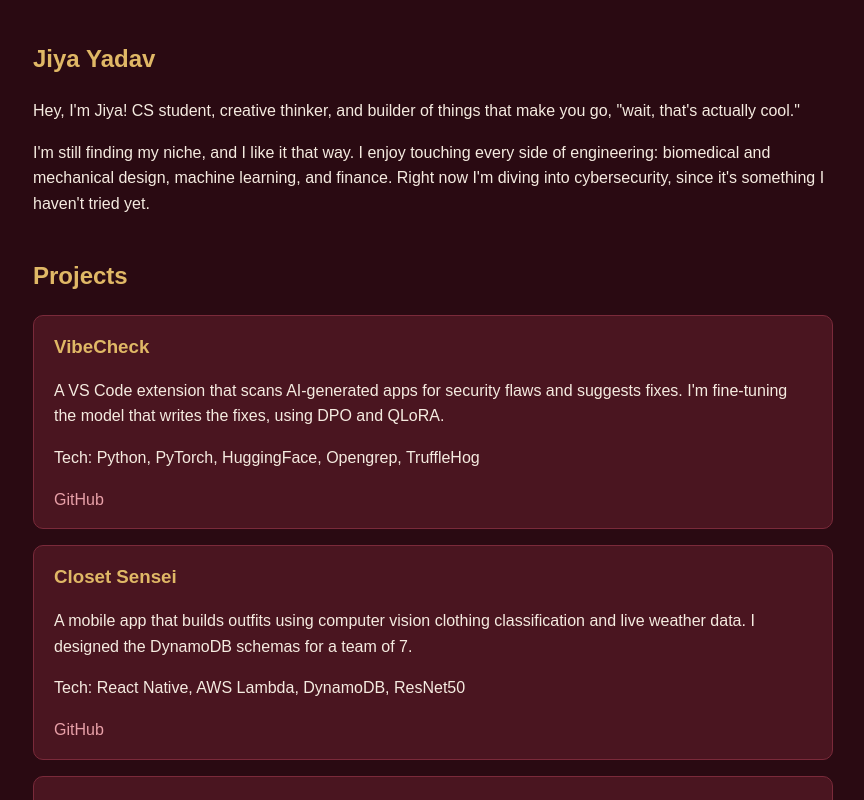
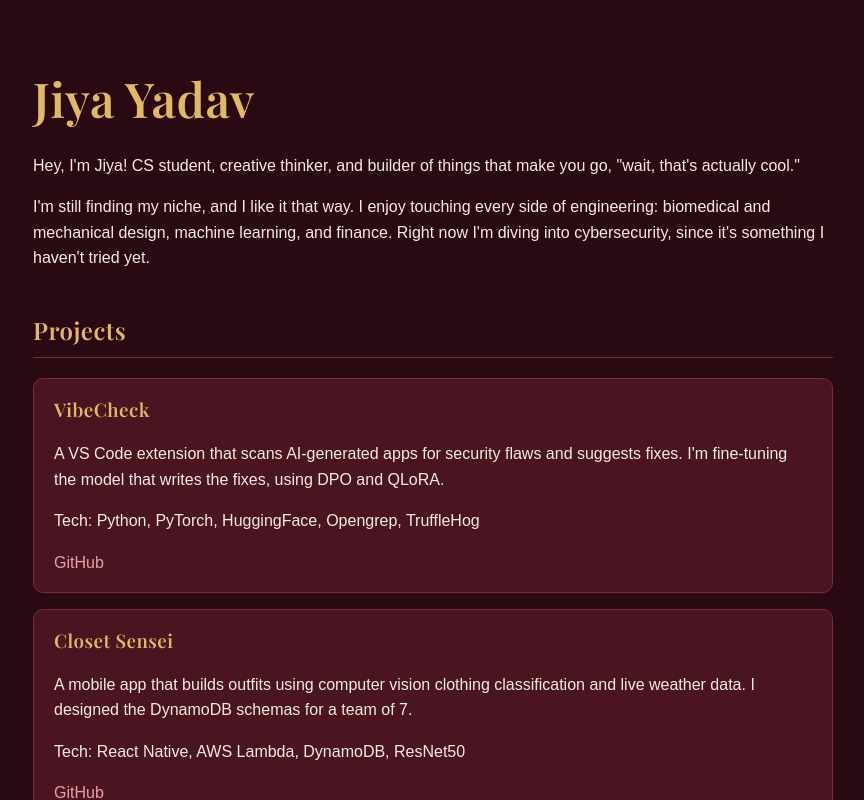
Before and after one commit to jiya032007/jiya032007.github.io, a React (Vite) app: page / in a window 1280 px wide. Shown: the top 800 px of the page, without its empty margins (207-1071 px from the left). Built offline with nearby package versions, Linux system fonts and the light colour scheme.

Commit message:
Add serif font

```diff
--- a/index.html
+++ b/index.html
@@ -4,7 +4,9 @@
     <meta charset="UTF-8" />
     <link rel="icon" type="image/svg+xml" href="/favicon.svg" />
     <meta name="viewport" content="width=device-width, initial-scale=1.0" />
-    <title>jiya032007.github.io</title>
+    <title>Jiya Yadav | Portfolio</title>
+    <link rel="preconnect" href="https://fonts.googleapis.com" />
+    <link href="https://fonts.googleapis.com/css2?family=Playfair+Display:wght@600&display=swap" rel="stylesheet" />
   </head>
   <body>
     <div id="root"></div>
--- a/src/index.css
+++ b/src/index.css
@@ -58,3 +58,17 @@ nav button:hover {
   background: #e0b866;
   color: #2a0a12;
 }
+h1, h2, h3 {
+  font-family: "Playfair Display", Georgia, serif;
+  letter-spacing: 0.5px;
+}
+
+h1 {
+  font-size: 3rem;
+  margin-bottom: 8px;
+}
+
+h2 {
+  border-bottom: 1px solid #7a2a3a;
+  padding-bottom: 8px;
+}
```
